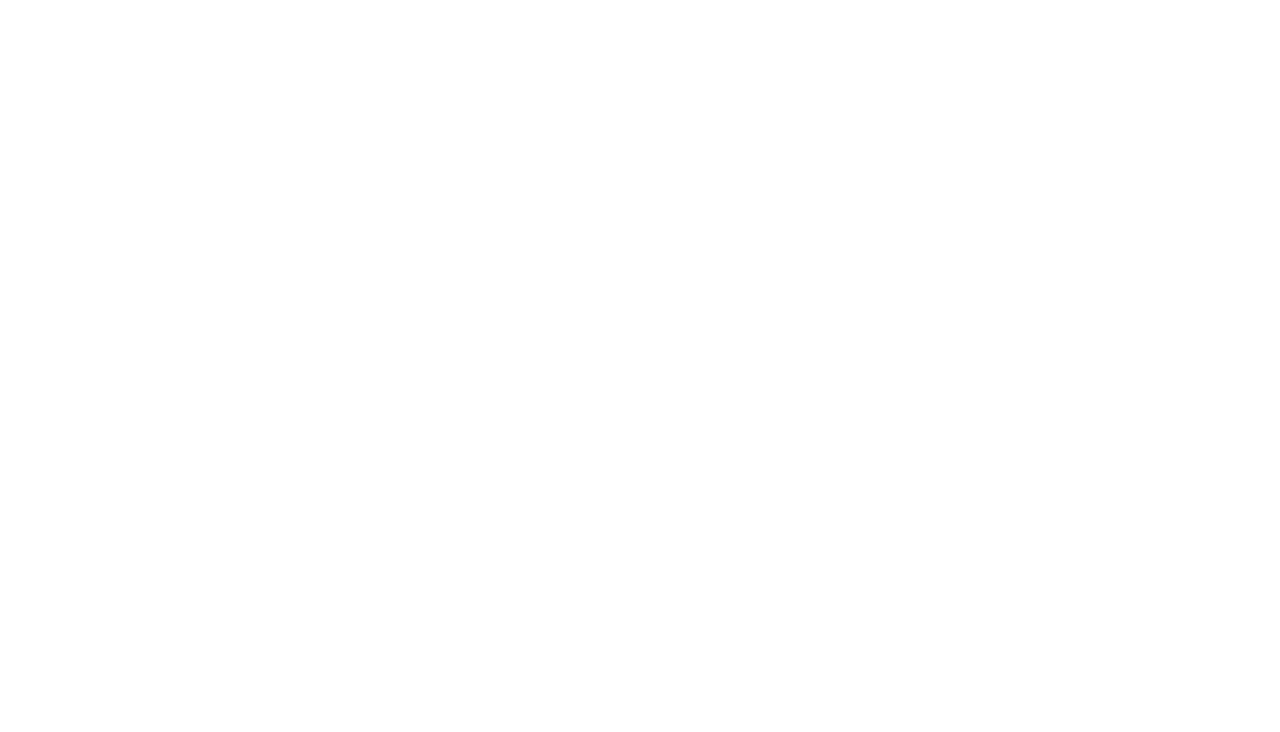
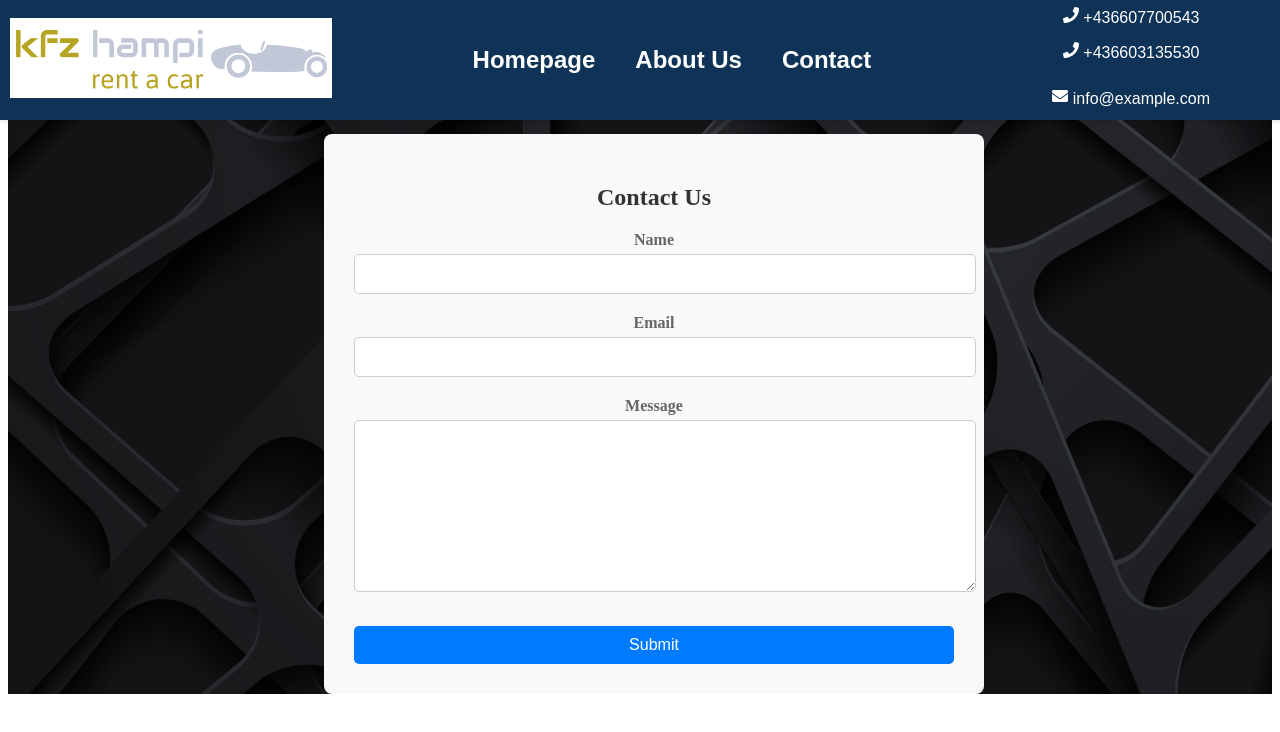
Before and after one commit to muhamed-droid/RentACarWebApp, a React (Create React App) app in the folder client/: page /contact in a window 1280 px wide. Before the commit this address had no page. Shown: the top 732 px of the page. Built offline with nearby package versions, Linux system fonts and the light colour scheme.

Commit message:
add contact page

```diff
--- a/client/src/App.js
+++ b/client/src/App.js
@@ -3,6 +3,7 @@ import './App.css';
 import {BrowserRouter, Route, Routes, Link} from "react-router-dom";
 import Home from './pages/Home';
 import AboutUs from './pages/AboutUs';
+import Contact from './pages/Contact';
 
 //            <Route path="/vehicle/:id" element={<Vehicle/>}/>
 
@@ -14,6 +15,7 @@ function App() {
           <Routes>
             <Route path="/" element={<Home/>}/>
             <Route path="/aboutUs" element={<AboutUs/>}/>
+            <Route path="/contact" element={<Contact/>}/>
           </Routes>
       </BrowserRouter>
     </div>
--- /dev/null
+++ b/client/src/pages/Contact.js
@@ -0,0 +1,78 @@
+import React, { useState } from 'react';
+import './css/Contact.css'; // Stilizacija može biti u odvojenom CSS fajlu
+import Navbar from './Navbar';
+import './css/Home.css'
+
+const ContactUs = () => {
+  const [formData, setFormData] = useState({
+    name: '',
+    email: '',
+    message: ''
+  });
+
+  const handleChange = (e) => {
+    const { name, value } = e.target;
+    setFormData(prevState => ({
+      ...prevState,
+      [name]: value
+    }));
+  };
+
+  const handleSubmit = (e) => {
+    e.preventDefault();
+    // Ovdje možeš implementirati logiku slanja forme (npr. poziv API-ju za slanje emaila)
+    console.log(formData);
+    // Nakon što se forma pošalje, možeš očistiti polja forme
+    setFormData({
+      name: '',
+      email: '',
+      message: ''
+    });
+  };
+
+  return (
+    <div className='contact'>
+        <Navbar />
+    <div className="contact-us-container">
+      <h2>Contact Us</h2>
+      <form onSubmit={handleSubmit}>
+        <div className="form-group">
+          <label htmlFor="name">Name</label>
+          <input
+            type="text"
+            id="name"
+            name="name"
+            value={formData.name}
+            onChange={handleChange}
+            required
+          />
+        </div>
+        <div className="form-group">
+          <label htmlFor="email">Email</label>
+          <input
+            type="email"
+            id="email"
+            name="email"
+            value={formData.email}
+            onChange={handleChange}
+            required
+          />
+        </div>
+        <div className="form-group">
+          <label htmlFor="message">Message</label>
+          <textarea
+            id="message"
+            name="message"
+            value={formData.message}
+            onChange={handleChange}
+            required
+          />
+        </div>
+        <button type="submit">Submit</button>
+      </form>
+    </div>
+    </div>
+  );
+};
+
+export default ContactUs;
--- a/client/src/pages/Navbar.js
+++ b/client/src/pages/Navbar.js
@@ -6,6 +6,7 @@ import Logo from '../photos/logo.png'
 
 import './css/Navbar.css'
 
+//<li><Link to="/info">Info</Link></li>
 function Test() {
   return (
     <div className="App">
@@ -18,7 +19,6 @@ function Test() {
               <li><Link to="/">Homepage</Link></li>
               <li><Link to="/aboutUs">About Us</Link></li>
               <li><Link to="/contact">Contact</Link></li>
-              <li><Link to="/info">Info</Link></li>
             </ul>
           </nav>
           <div className="contact-info">
--- /dev/null
+++ b/client/src/pages/css/Contact.css
@@ -0,0 +1,67 @@
+/* ContactUs.css */
+
+.contact {
+    background: url('../../photos/background.png') no-repeat center center fixed;
+    background-size: cover;
+    position: relative;
+    overflow: hidden;
+  }
+
+.contact-us-container {
+    margin-top: 10%;
+    margin-left: 25%;
+    max-width: 600px;
+    padding: 30px;
+    background-color: #f9f9f9;
+    border-radius: 8px;
+  }
+
+  .contact-us-container h2 {
+    font-size: 24px;
+    margin-bottom: 20px;
+    color: #333;
+  }
+
+  .form-group {
+    margin-bottom: 20px;
+  }
+
+  label {
+    display: block;
+    font-weight: 600;
+    margin-bottom: 5px;
+    color: #666;
+  }
+
+  input[type="text"],
+  input[type="email"],
+  textarea {
+    width: 100%;
+    padding: 10px;
+    border: 1px solid #ccc;
+    border-radius: 5px;
+    font-size: 16px;
+  }
+
+  textarea {
+    height: 150px;
+  }
+
+  button {
+    padding: 10px 20px;
+    background-color: #007bff;
+    color: #fff;
+    border: none;
+    border-radius: 5px;
+    font-size: 16px;
+    cursor: pointer;
+  }
+
+  button:hover {
+    background-color: #0056b3;
+  }
+
+  button:disabled {
+    background-color: #ccc;
+    cursor: not-allowed;
+  }
```
